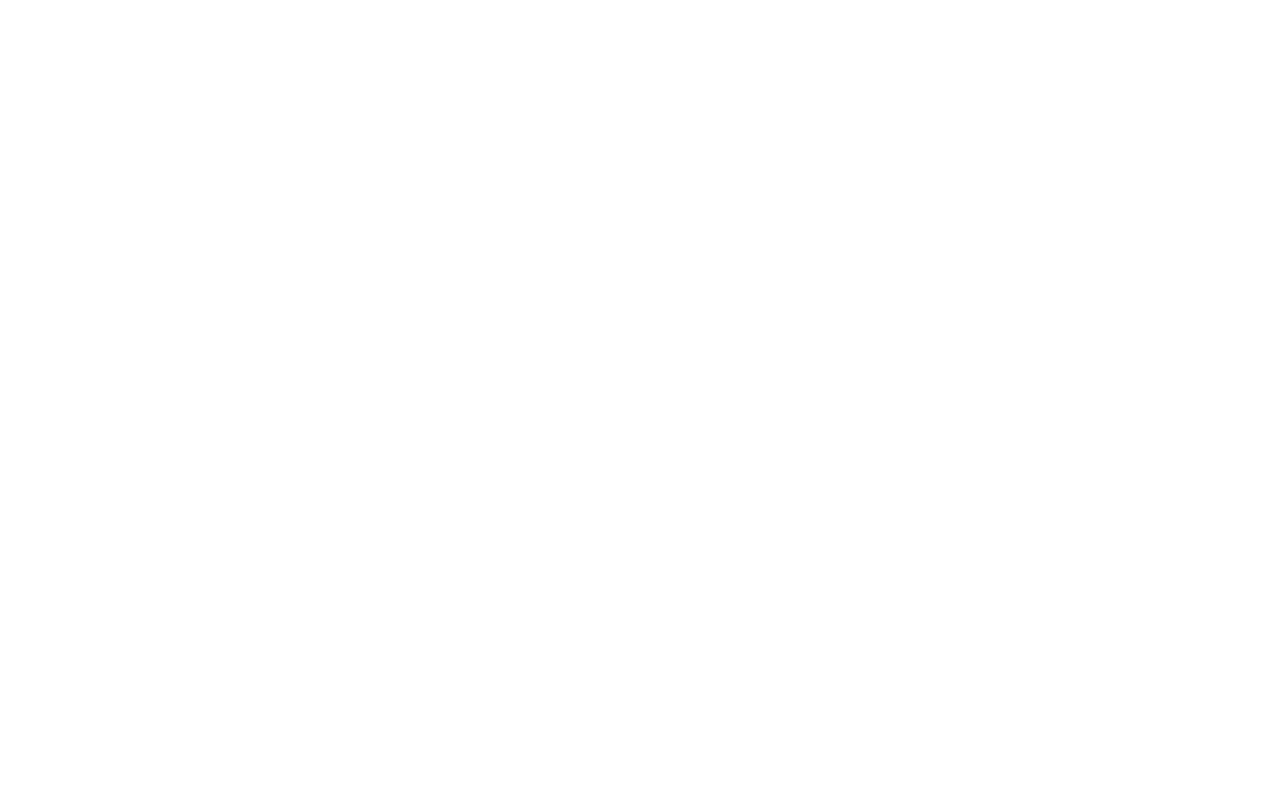
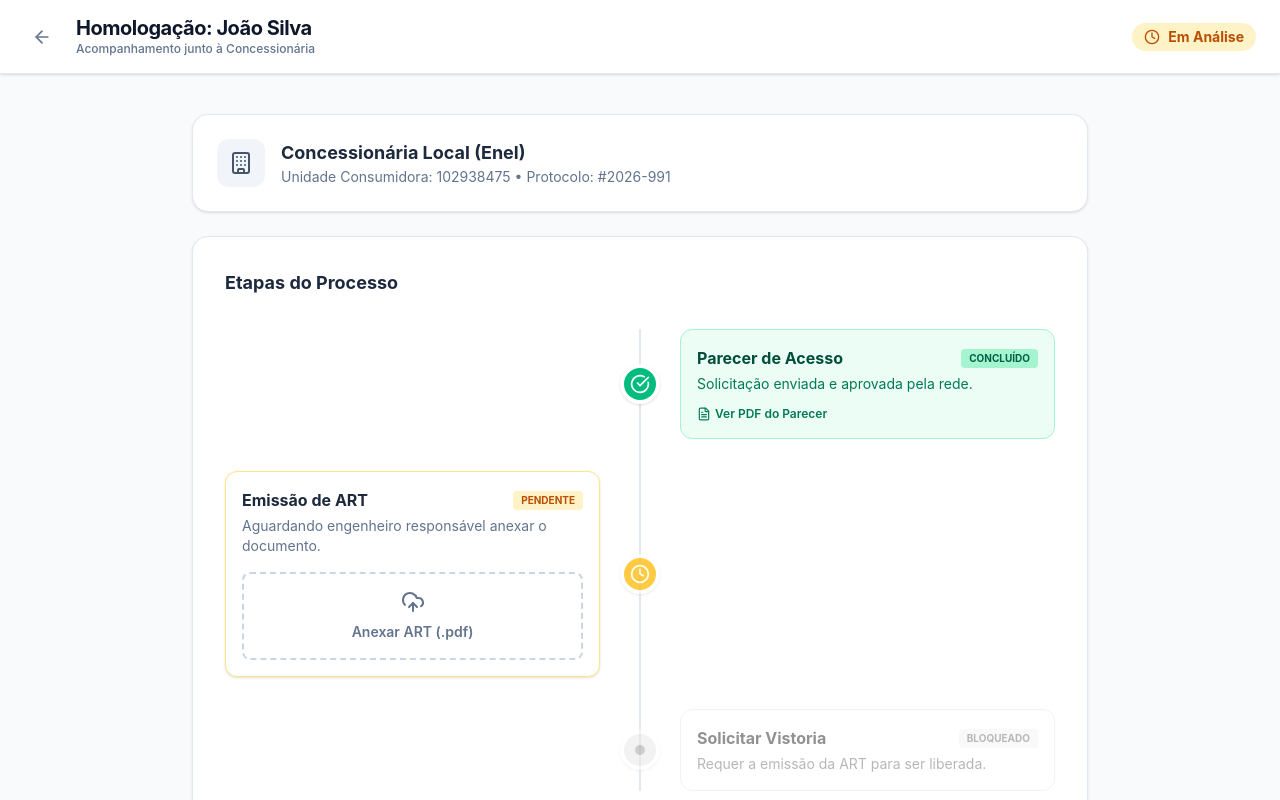
Before and after one commit to r7melo/pi4-2026-2-equipe-5, a React (Vite) app in the folder frontend/: page /acompanharhomologacao in a window 1280 px wide. Before the commit this address had no page. Built offline with nearby package versions, Linux system fonts and the light colour scheme.

Commit message:
criando a tela de Acompanhar Homologação

```diff
--- a/frontend/src/App.tsx
+++ b/frontend/src/App.tsx
@@ -2,6 +2,7 @@
 import Login from "./pages/Login";
 import Kanban from "./pages/Kanban";
 import CadastroObra from "./pages/CadastrarObra";
+import AndamentoHomologacao from "./pages/AndamentoHomologacao";
 
 
 function App() {
@@ -12,6 +13,7 @@
         <Route path="/login" element={<Login />} />
         <Route path="/kanban" element={<Kanban />} />
         <Route path="/cadastrarobra" element={<CadastroObra />} />
+        <Route path="/acompanharhomologacao" element={<AndamentoHomologacao />} />
       </Routes>
     </BrowserRouter>
   );
--- /dev/null
+++ b/frontend/src/pages/AndamentoHomologacao.tsx
@@ -0,0 +1,104 @@
+import { useNavigate } from "react-router-dom";
+import { ArrowLeft, CheckCircle, Clock, UploadCloud, Building, FileText } from "lucide-react";
+
+export default function Homologacao() {
+  const navigate = useNavigate();
+
+  return (
+    <div className="h-screen w-full bg-slate-50 flex flex-col font-sans">
+      {/* Header */}
+      <header className="bg-white border-b border-slate-200 px-6 py-4 flex items-center justify-between shrink-0 shadow-sm z-10">
+        <div className="flex items-center gap-4">
+          <button
+            onClick={() => navigate("/kanban")}
+            className="p-2 text-slate-500 hover:text-slate-900 hover:bg-slate-100 rounded-full transition-colors"
+          >
+            <ArrowLeft className="w-5 h-5" />
+          </button>
+          <div>
+            <h1 className="text-xl font-bold text-slate-900 tracking-tight leading-tight">Homologação: João Silva</h1>
+            <p className="text-xs text-slate-500 font-medium">Acompanhamento junto à Concessionária</p>
+          </div>
+        </div>
+        <div className="bg-amber-100 text-amber-700 px-3 py-1 rounded-full text-sm font-bold flex items-center gap-2">
+          <Clock className="w-4 h-4" /> Em Análise
+        </div>
+      </header>
+
+      <main className="flex-1 overflow-y-auto p-6 md:p-10 flex justify-center">
+        <div className="w-full max-w-4xl space-y-6">
+
+          {/* Card Resumo */}
+          <div className="bg-white p-6 rounded-2xl shadow-sm border border-slate-200 flex items-center gap-4">
+            <div className="w-12 h-12 bg-slate-100 rounded-xl flex items-center justify-center">
+              <Building className="w-6 h-6 text-slate-600" />
+            </div>
+            <div>
+              <h2 className="text-lg font-bold text-slate-800">Concessionária Local (Enel)</h2>
+              <p className="text-sm text-slate-500">Unidade Consumidora: 102938475 • Protocolo: #2026-991</p>
+            </div>
+          </div>
+
+          {/* Stepper Vertical */}
+          <div className="bg-white rounded-2xl shadow-sm border border-slate-200 p-6 md:p-8">
+            <h3 className="text-lg font-bold text-slate-800 mb-8">Etapas do Processo</h3>
+
+            <div className="space-y-8 relative before:absolute before:inset-0 before:ml-5 before:-translate-x-px md:before:mx-auto md:before:translate-x-0 before:h-full before:w-0.5 before:bg-slate-200">
+
+              {/* Etapa 1: Concluída */}
+              <div className="relative flex items-center justify-between md:justify-normal md:odd:flex-row-reverse group">
+                <div className="flex items-center justify-center w-10 h-10 rounded-full border-4 border-white bg-emerald-500 text-white shrink-0 md:order-1 md:group-odd:-translate-x-1/2 md:group-even:translate-x-1/2 shadow-sm z-10">
+                  <CheckCircle className="w-5 h-5" />
+                </div>
+                <div className="w-[calc(100%-4rem)] md:w-[calc(50%-2.5rem)] p-4 rounded-xl border border-emerald-200 bg-emerald-50">
+                  <div className="flex items-center justify-between mb-1">
+                    <h4 className="font-bold text-emerald-900">Parecer de Acesso</h4>
+                    <span className="text-[10px] font-bold bg-emerald-200 text-emerald-800 px-2 py-0.5 rounded uppercase">Concluído</span>
+                  </div>
+                  <p className="text-sm text-emerald-700 mb-3">Solicitação enviada e aprovada pela rede.</p>
+                  <button className="text-xs font-semibold text-emerald-700 flex items-center gap-1 hover:underline">
+                    <FileText className="w-3.5 h-3.5" /> Ver PDF do Parecer
+                  </button>
+                </div>
+              </div>
+
+              {/* Etapa 2: Em Andamento */}
+              <div className="relative flex items-center justify-between md:justify-normal md:odd:flex-row-reverse group">
+                <div className="flex items-center justify-center w-10 h-10 rounded-full border-4 border-white bg-amber-400 text-white shrink-0 md:order-1 md:group-odd:-translate-x-1/2 md:group-even:translate-x-1/2 shadow-sm z-10 animate-pulse">
+                  <Clock className="w-5 h-5" />
+                </div>
+                <div className="w-[calc(100%-4rem)] md:w-[calc(50%-2.5rem)] p-4 rounded-xl border border-amber-200 bg-white shadow-sm relative">
+                  <div className="flex items-center justify-between mb-1">
+                    <h4 className="font-bold text-slate-800">Emissão de ART</h4>
+                    <span className="text-[10px] font-bold bg-amber-100 text-amber-700 px-2 py-0.5 rounded uppercase">Pendente</span>
+                  </div>
+                  <p className="text-sm text-slate-500 mb-4">Aguardando engenheiro responsável anexar o documento.</p>
+
+                  <button className="w-full border-2 border-dashed border-slate-300 rounded-lg p-4 flex flex-col items-center justify-center text-slate-500 hover:bg-slate-50 hover:border-slate-400 hover:text-slate-700 transition-colors">
+                    <UploadCloud className="w-6 h-6 mb-2" />
+                    <span className="text-sm font-semibold">Anexar ART (.pdf)</span>
+                  </button>
+                </div>
+              </div>
+
+              {/* Etapa 3: Futura */}
+              <div className="relative flex items-center justify-between md:justify-normal md:odd:flex-row-reverse group opacity-50 grayscale">
+                <div className="flex items-center justify-center w-10 h-10 rounded-full border-4 border-white bg-slate-200 text-slate-400 shrink-0 md:order-1 md:group-odd:-translate-x-1/2 md:group-even:translate-x-1/2 shadow-sm z-10">
+                  <div className="w-2.5 h-2.5 bg-slate-400 rounded-full"></div>
+                </div>
+                <div className="w-[calc(100%-4rem)] md:w-[calc(50%-2.5rem)] p-4 rounded-xl border border-slate-200 bg-white">
+                  <div className="flex items-center justify-between mb-1">
+                    <h4 className="font-bold text-slate-800">Solicitar Vistoria</h4>
+                    <span className="text-[10px] font-bold bg-slate-100 text-slate-500 px-2 py-0.5 rounded uppercase">Bloqueado</span>
+                  </div>
+                  <p className="text-sm text-slate-500">Requer a emissão da ART para ser liberada.</p>
+                </div>
+              </div>
+
+            </div>
+          </div>
+        </div>
+      </main>
+    </div>
+  );
+}
```
